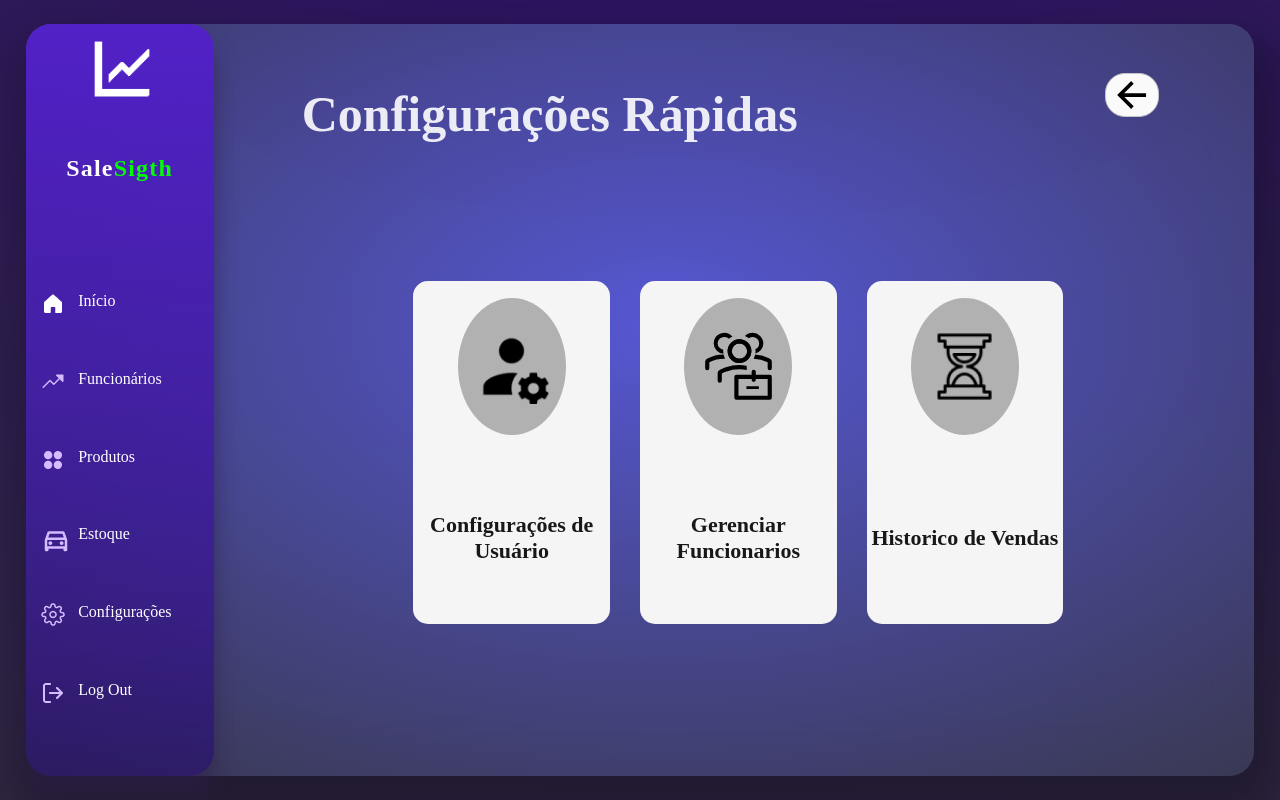
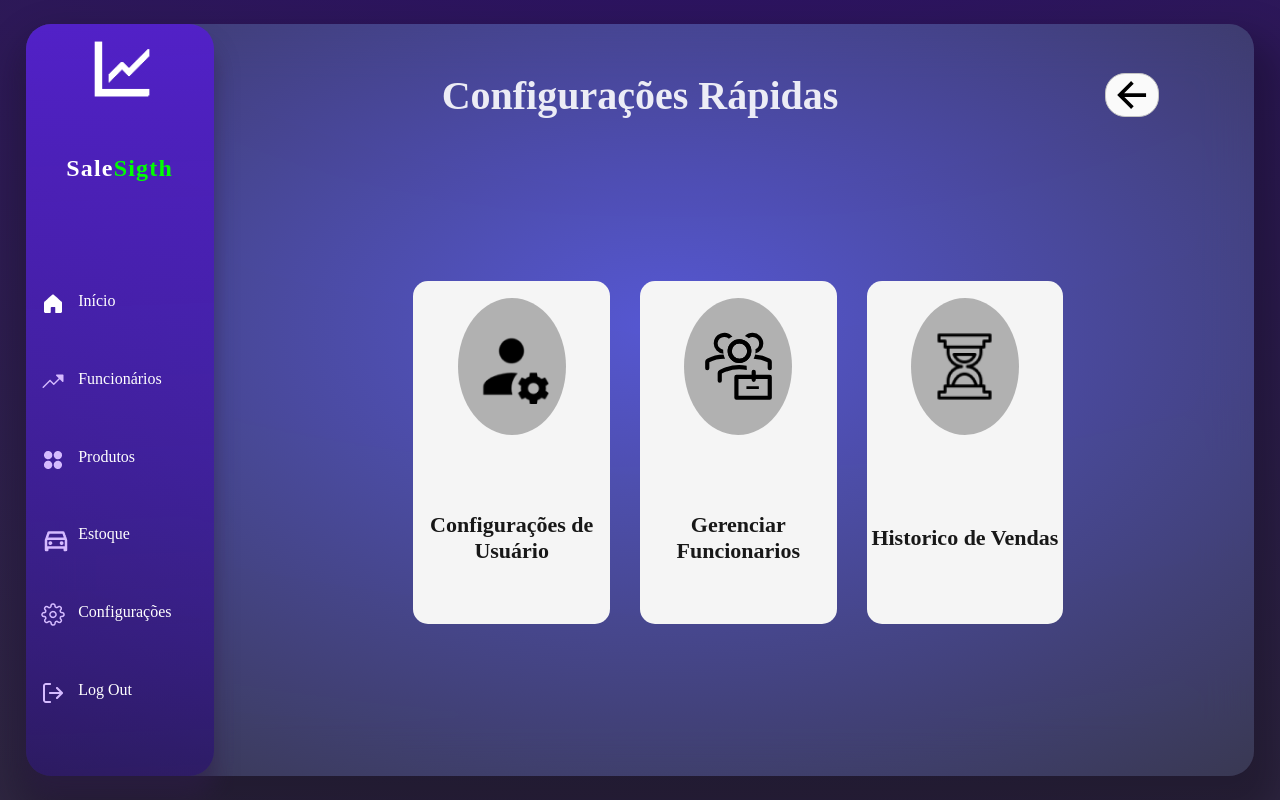
Before and after one commit to arthurvp1/SA2Fase, a React app in the folder front-end/: page /config in a window 1280 px wide. Built offline with nearby package versions, Linux system fonts and the light colour scheme; the HTML template or start-up script is replaced by a standard one; a web font is replaced by a local one.

Commit message:
luizPetista

```diff
--- a/front-end/src/pages/Config.css
+++ b/front-end/src/pages/Config.css
@@ -109,13 +109,13 @@
 
 }
 .lbl-title{
-    font-size: 50px;
+    font-size: 40px;
     font-weight: bold;
     width: 100%;
-    /* align-items: center; */
+    align-items: center;
     display: flex;
-    justify-content: start;
-    padding-left: 55px;
+    justify-content:center;
+    /* padding-left: 55px; */
     height: 15%;
     color: rgba(255, 255, 255, 0.897);
 }
```
